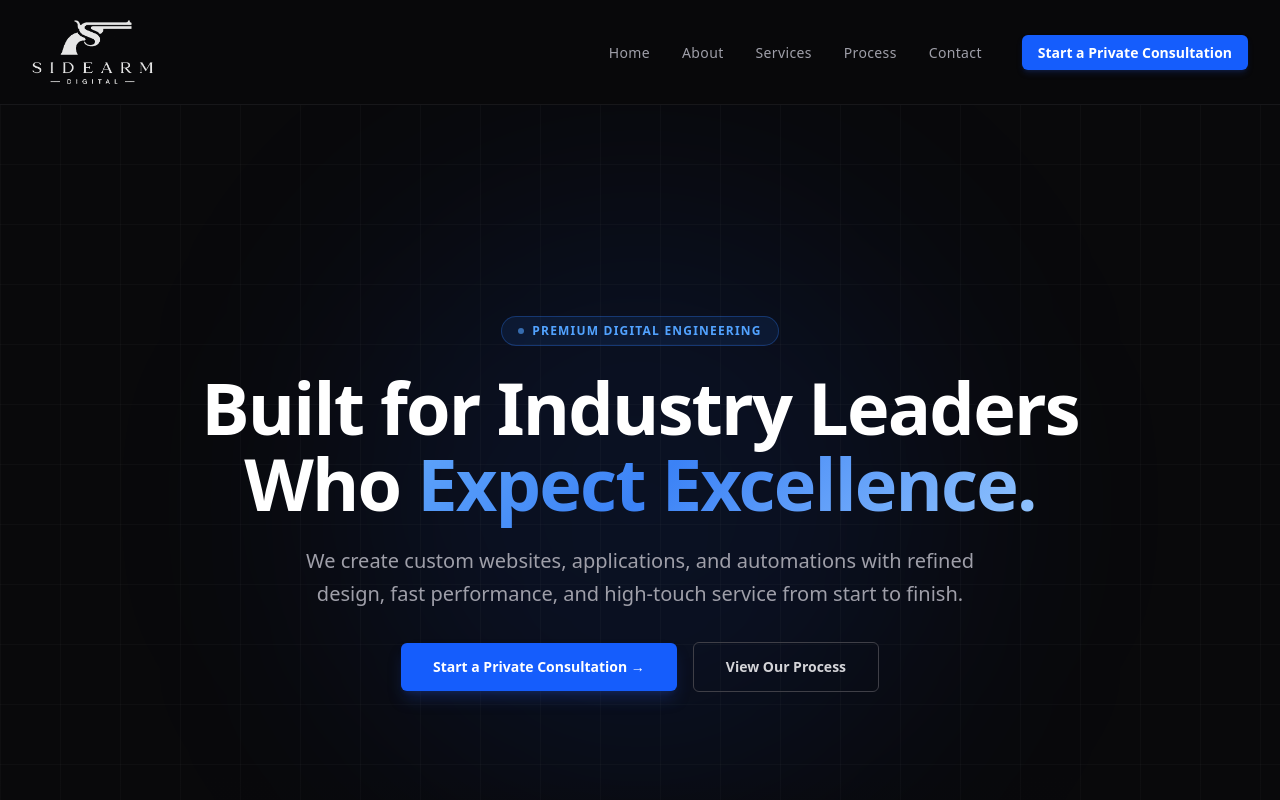
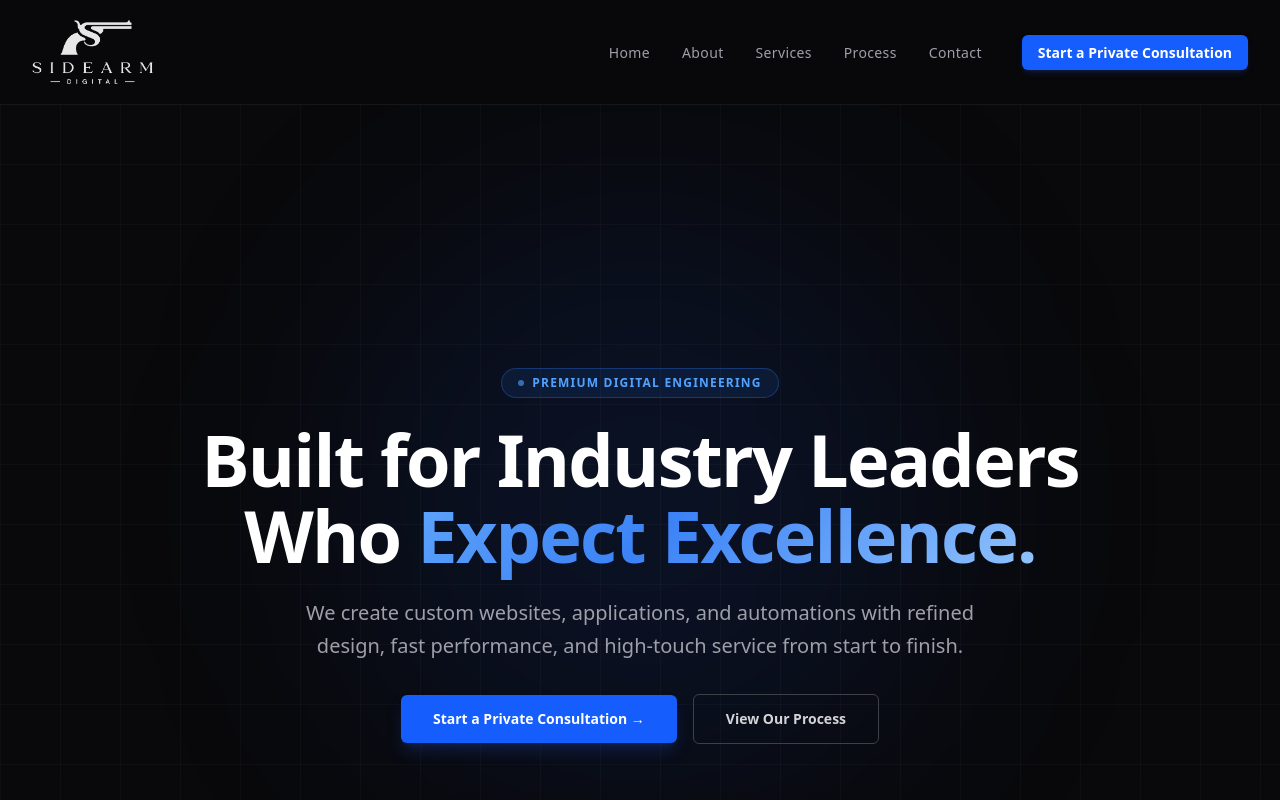
Before and after one commit to SteamWorksWeb/sidearm-digital, a Next.js app: page / in a window 1280 px wide. Shown: the top 800 px of the page. Built offline with nearby package versions, Linux system fonts and the light colour scheme.

Commit message:
fix: offset hero vertical center to account for fixed navbar height

```diff
--- a/src/components/Hero.tsx
+++ b/src/components/Hero.tsx
@@ -14,7 +14,7 @@
 
 export default function Hero() {
   return (
-    <section className="relative min-h-screen flex flex-col items-center justify-center px-6 text-center overflow-hidden">
+    <section className="relative min-h-screen flex flex-col items-center justify-center px-6 pt-[104px] text-center overflow-hidden">
       {/* Subtle radial glow backdrop */}
       <div
         aria-hidden="true"
```
